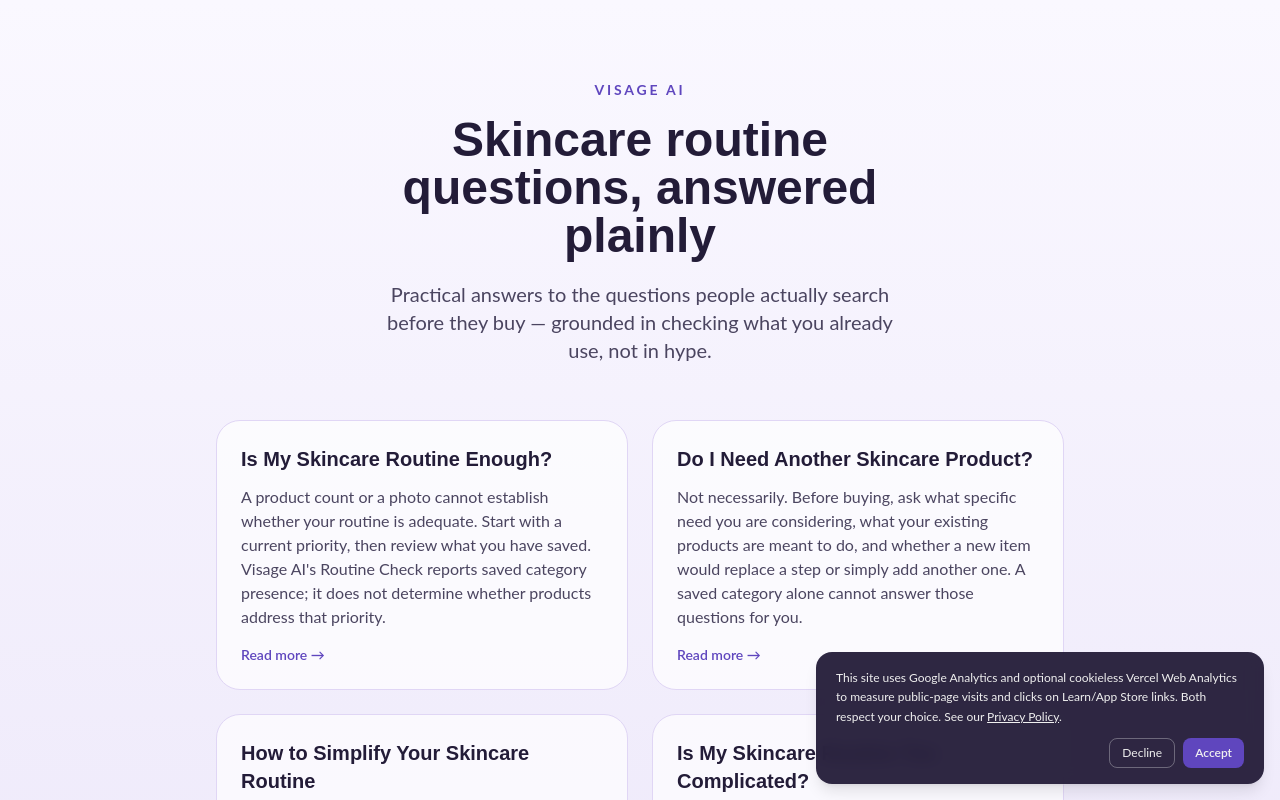
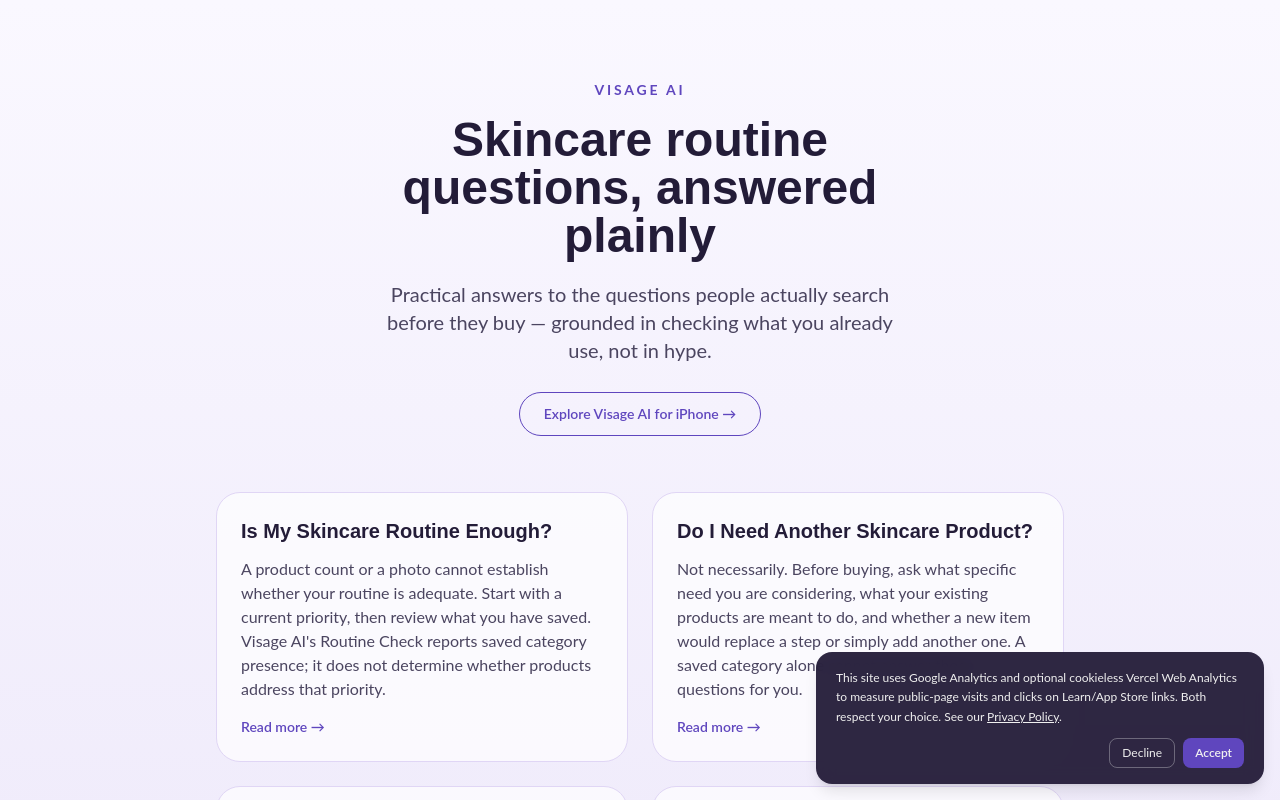
Before and after one commit to kyo1988/visage-ai-webapp, a Next.js app: page /learn in a window 1280 px wide. Shown: the top 800 px of the page. Built offline with nearby package versions, Linux system fonts and the light colour scheme; no server answers.

Commit message:
Add direct B2C app path from existing skincare guides hub

```diff
--- a/app/learn/page.tsx
+++ b/app/learn/page.tsx
@@ -53,6 +53,12 @@ export default function LearnHubPage() {
           Practical answers to the questions people actually search before
           they buy — grounded in checking what you already use, not in hype.
         </p>
+        <Link
+          href="/app"
+          className="mx-auto mt-7 inline-flex min-h-11 items-center rounded-full border border-[#5F46BE] px-6 py-2.5 text-sm font-semibold text-[#5F46BE] transition hover:bg-white/70 focus-visible:outline focus-visible:outline-2 focus-visible:outline-offset-4 focus-visible:outline-[#5F46BE]"
+        >
+          Explore Visage AI for iPhone →
+        </Link>
       </section>
 
       <section className="mx-auto mt-14 grid w-full max-w-4xl gap-6 px-6 pb-20 sm:grid-cols-2 md:pb-28">
```
